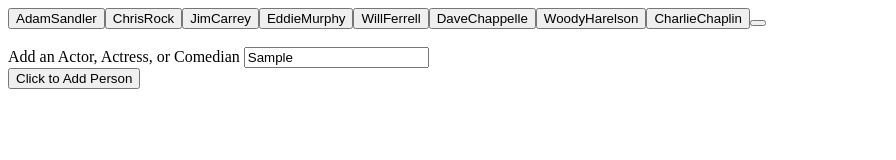
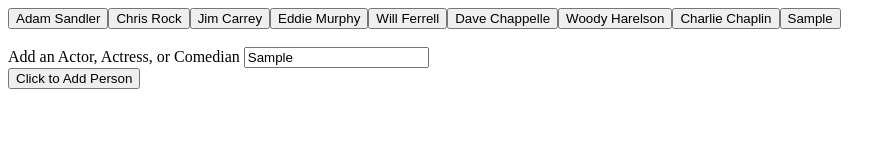
Before and after one commit to Kebo83/gifTastic, a plain HTML site: page index.html in a window 1280 px wide. Both pictures are taken after typing "Sample" into the empty fields and a click on the input "Click to Add Person". Shown: the whole page, without its empty margins (0-896 px from the left). Drawn offline with nearby package versions, Linux system fonts and the light colour scheme.

Commit message:
buttonadds

```diff
--- a/index.html
+++ b/index.html
@@ -9,16 +9,17 @@
 <body>
   <div id="comedianButtons">
   </div>
-
-  <div id="gifs-appear-here">
-  </div>
 <br>
-  <form id="person-form">
+<form id="person-form">
       <label for="person1-input">Add an Actor, Actress, or Comedian</label>
       <input type="text" id="person-input">
       <br>
  <input id="add-person" type="submit" value="Click to Add Person">
     </form>
+<br>
+  <div id="gifs-appear-here">
+  </div>
+<br>
 
   <script src="https://cdnjs.cloudflare.com/ajax/libs/jquery/3.2.1/jquery.min.js"></script>
   <script type="text/javascript">
@@ -29,10 +30,11 @@
       var split = loop.split(" ");
       var name = split[0] + split[1];
 
-      console.log(name);
-      $("#comedianButtons").append("<button data-person=" + name + ">" + name);
+      console.log(loop);
+      $("#comedianButtons").append("<button data-person=" + name + ">" + loop);
       console.log(i);
     };
+
 
     $("button").on("click", function () {
       var comedians = $(this).attr("data-person");
@@ -90,47 +92,35 @@
       });
     });
 
-      function renderButtons() {
-
-        // Deleting the movies prior to adding new movies
-        // (this is necessary otherwise you will have repeat buttons)
-        // $("#buttons-view").empty();
-
-        // Looping through the array of movies
-        // for (var i = 0; i < movies.length; i++) {
-
-          // Then dynamicaly generating buttons for each movie in the array
-          // This code $("<button>") is all jQuery needs to create the beginning and end tag. (<button></button>)
-          var personName = $("<button data-person=" + $("#person-input") + ">" + $("#person-input"));
+      $("#add-person").on("click", function(event) {
+        event.preventDefault();
+        var person = $("#person-input").val().trim();
+        var personName = JSON.stringify(person);
+        // var personName = $("<button data-person=" + person + ">" + person);
+        var personName1=  personName.split(" ");
+      var combinedName = personName1[0] + personName1[1];
           console.log(personName);
+          console.log(combinedName);
           // Adding a class of movie-btn to our button
           // a.addClass("movie-btn");
           // Adding a data-attribute
-          personName.attr("data-name", $("#person-input"));
-          // Providing the initial button text
-          // a.text(movies[i]);
-          // Adding the button to the buttons-view div
-          $("#comedianButtons").append(personName);
-        };
-      // }
 
+//  console.log(personName);
+        // Adding movie from the textbox to our array
+       topics.push(combinedName);
 
-      $("#add-person").on("click", function(event) {
-        event.preventDefault();
-        var person = $("#person-input")
-        // .val().trim()
-        ;
-        var personName = $("<button data-person=" + person + ">" + person);
-          console.log(personName);
-          // Adding a class of movie-btn to our button
-          // a.addClass("movie-btn");
-          // Adding a data-attribute
-          personName.attr("data-name", $("#person-input"));
- console.log(personName);
-        // Adding movie from the textbox to our array
-        topics.push(personName);
-        renderButtons();
+      //   for (i = 0; i < topics.length; i++) {
+      // console.log(topics);
+      // var loop = topics[i];
+      // var split = loop.split(" ");
+      // var name = split[0] + split[1];
+
+      // console.log(name);
+  var newButton=$("#comedianButtons").append("<button data-person=" + combinedName + ">" + person);
+      // newButton.attr("data-name", combinedName);
+      // console.log(i);
       });
+      // });
   </script>
 </body>
 
```
